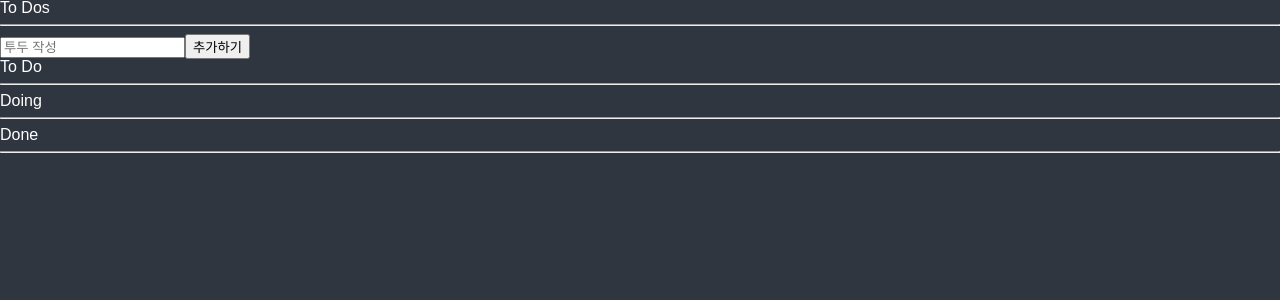
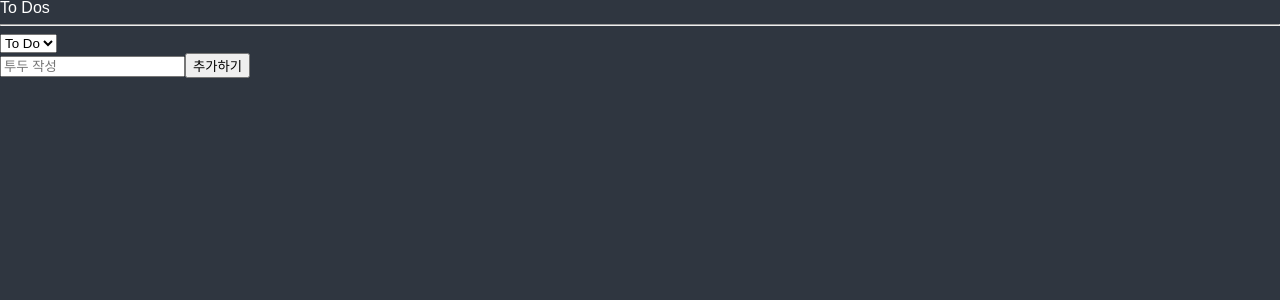
Before and after one commit to mocking-tiger/todo-list, a React (Create React App) app: page / in a window 1280 px wide. Shown: the top 300 px of the page. Built offline with nearby package versions, Linux system fonts and the light colour scheme; a web font is replaced by a local one.

Commit message:
chore: 각 카테고리에 해당하는 투두만 렌더링

```diff
--- a/src/atoms.ts
+++ b/src/atoms.ts
@@ -5,6 +5,11 @@
   id: number;
   category: "TODO" | "DOING" | "DONE";
 }
+
+export const categoryState = atom({
+  key: "category",
+  default: "TODO",
+});
 
 export const toDoState = atom<IToDo[]>({
   key: "toDo",
@@ -16,10 +21,7 @@
   get: ({ get }) => {
     const toDos = get(toDoState);
     // return toDos.length;
-    return [
-      toDos.filter((toDo) => toDo.category === "TODO"),
-      toDos.filter((toDo) => toDo.category === "DOING"),
-      toDos.filter((toDo) => toDo.category === "DONE"),
-    ];
+    const category = get(categoryState);
+    return toDos.filter((todo) => todo.category === category);
   },
 });
--- a/src/components/ToDoList.tsx
+++ b/src/components/ToDoList.tsx
@@ -1,36 +1,33 @@
 import CreateToDo from "./CreateToDo";
 import ToDo from "./ToDo";
-import { useRecoilValue } from "recoil";
-import { toDoSelector } from "../atoms";
+import { useRecoilState, useRecoilValue } from "recoil";
+import { categoryState, toDoSelector } from "../atoms";
+import { FormEvent } from "react";
 
 export default function ToDoList() {
-  const [toDo, doing, done] = useRecoilValue(toDoSelector);
+  const toDos = useRecoilValue(toDoSelector);
+  const [category, setCategory] = useRecoilState(categoryState);
+
+  const onInput = (event: FormEvent<HTMLSelectElement>) => {
+    // console.log(event.currentTarget.value);
+    setCategory(event.currentTarget.value);
+  };
+
   return (
     <div>
       <h1>To Dos</h1>
       <hr />
+      <form>
+        <select value={category} onInput={onInput}>
+          <option value="TODO">To Do</option>
+          <option value="DOING">Doing</option>
+          <option value="DONE">Done</option>
+        </select>
+      </form>
       <CreateToDo />
-      <h2>To Do</h2>
-      <ul>
-        {toDo.map((toDo) => (
-          <ToDo key={toDo.id} {...toDo} />
-        ))}
-      </ul>
-      <hr />
-      <h2>Doing</h2>
-      <ul>
-        {doing.map((toDo) => (
-          <ToDo key={toDo.id} {...toDo} />
-        ))}
-      </ul>
-      <hr />
-      <h2>Done</h2>
-      <ul>
-        {done.map((toDo) => (
-          <ToDo key={toDo.id} {...toDo} />
-        ))}
-      </ul>
-      <hr />
+      {toDos?.map((todo) => (
+        <ToDo key={todo.id} {...todo} />
+      ))}
     </div>
   );
 }
```
